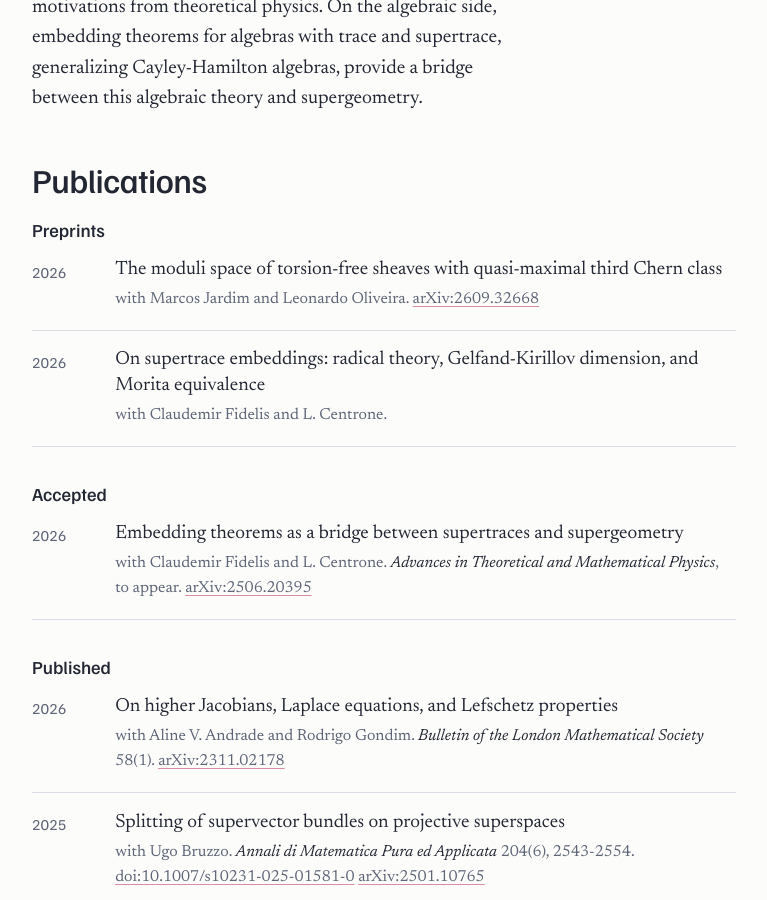
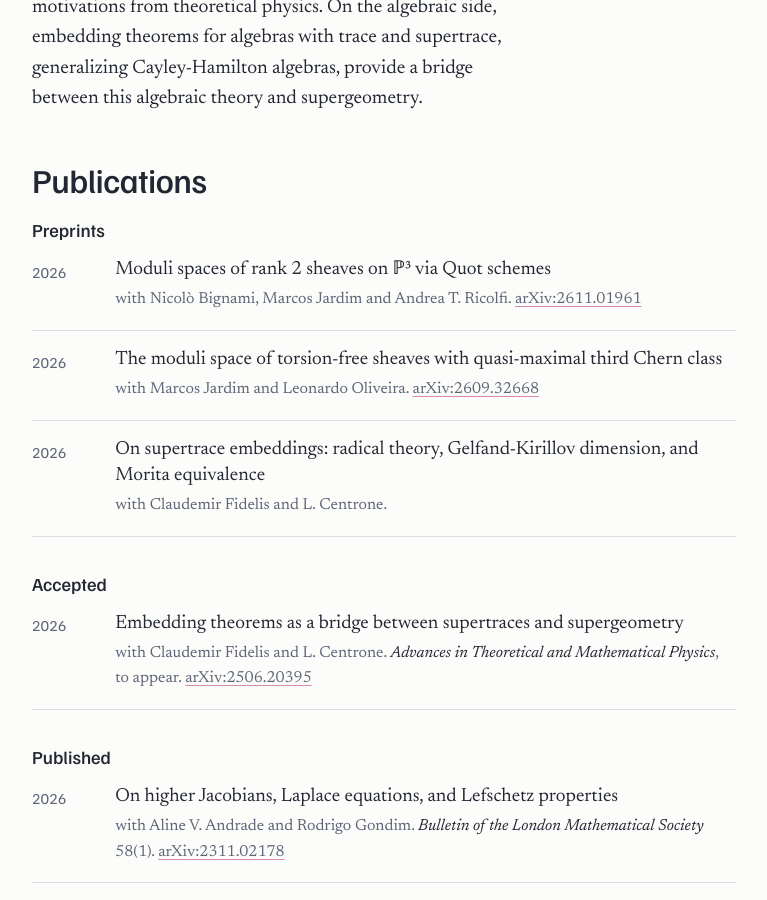
Before and after one commit to charlesalmd/charlesalmd.github.io, a Jekyll site: the page built from research/index.html, in a window 1280 px wide and 900 px high, scrolled down 699 px. Shown: the whole window, without its empty margins (48-815 px from the left). Built offline with Jekyll 4.4.1, drawn with Linux system fonts in a browser that asks for light colours.

Commit message:
Pesquisa: adiciona preprint arXiv:2611.01961 (feixes de posto 2 em P^3 via esquemas Quot)
Co-Authored-By: Claude Sonnet 5.5 <noreply@anthropic.com>

```diff
--- a/_data/publications.yml
+++ b/_data/publications.yml
@@ -3,6 +3,14 @@
 # doi, volume, issue e pages: conferidos no Crossref em 13/10/2026 (título e autores batendo).
 # arxiv: conferido na API do arXiv em 13/10/2026.
 # Exibição: só em inglês (página /research/). A home mostra os itens com selected: true.
+
+- title: "Moduli spaces of rank 2 sheaves on ℙ³ via Quot schemes"
+  authors: ["Charles Almeida", "Nicolò Bignami", "Marcos Jardim", "Andrea T. Ricolfi"]   # como no arXiv
+  journal: ""
+  year: 2026
+  status: preprint
+  doi: ""
+  arxiv: "2611.01961"   # submetido em 01/11/2026; incluído a pedido do Charles
 
 - title: "The moduli space of torsion-free sheaves with quasi-maximal third Chern class"
   authors: ["Charles Almeida", "Marcos Jardim", "Leonardo Oliveira"]   # como no arXiv
```
